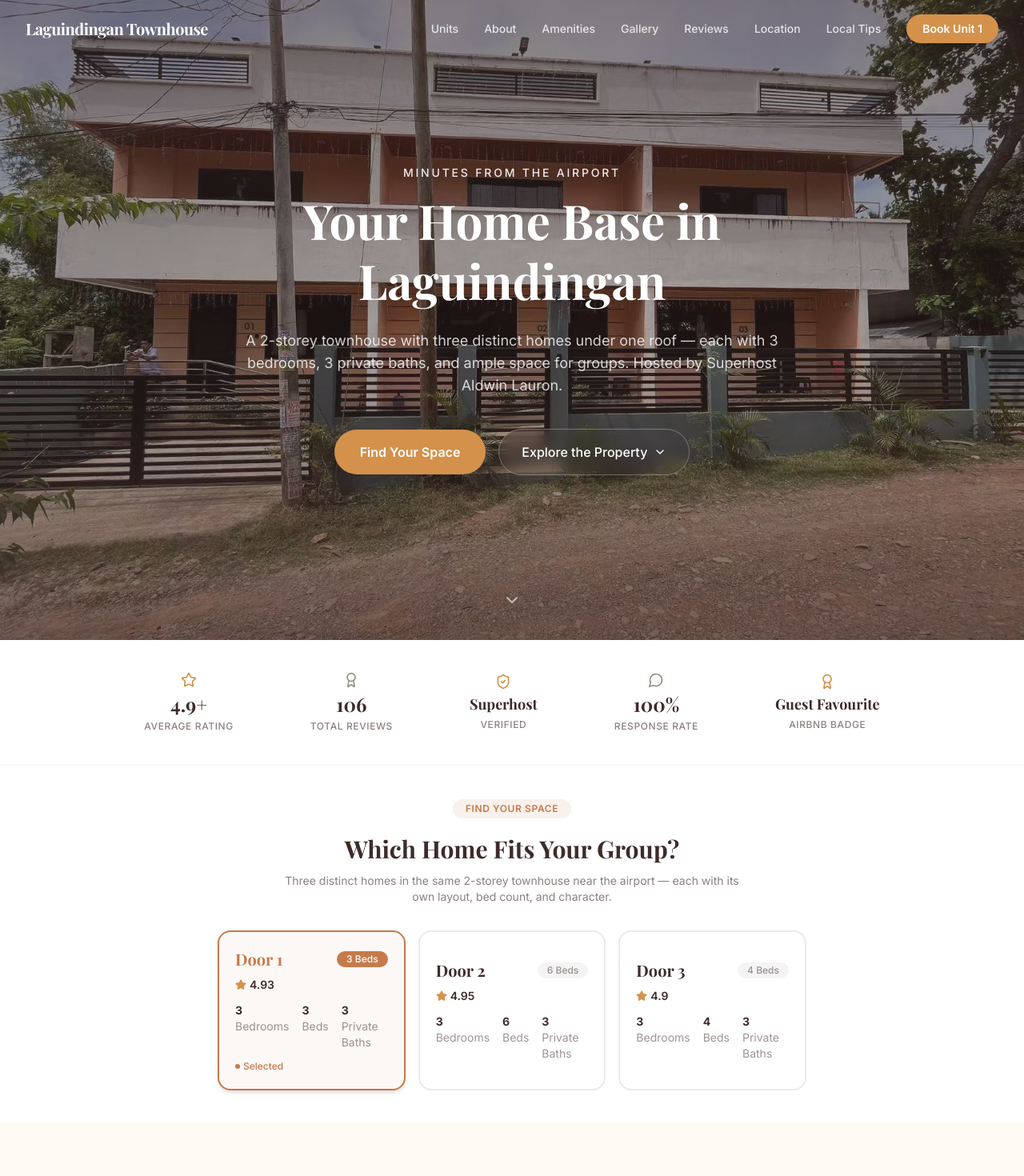
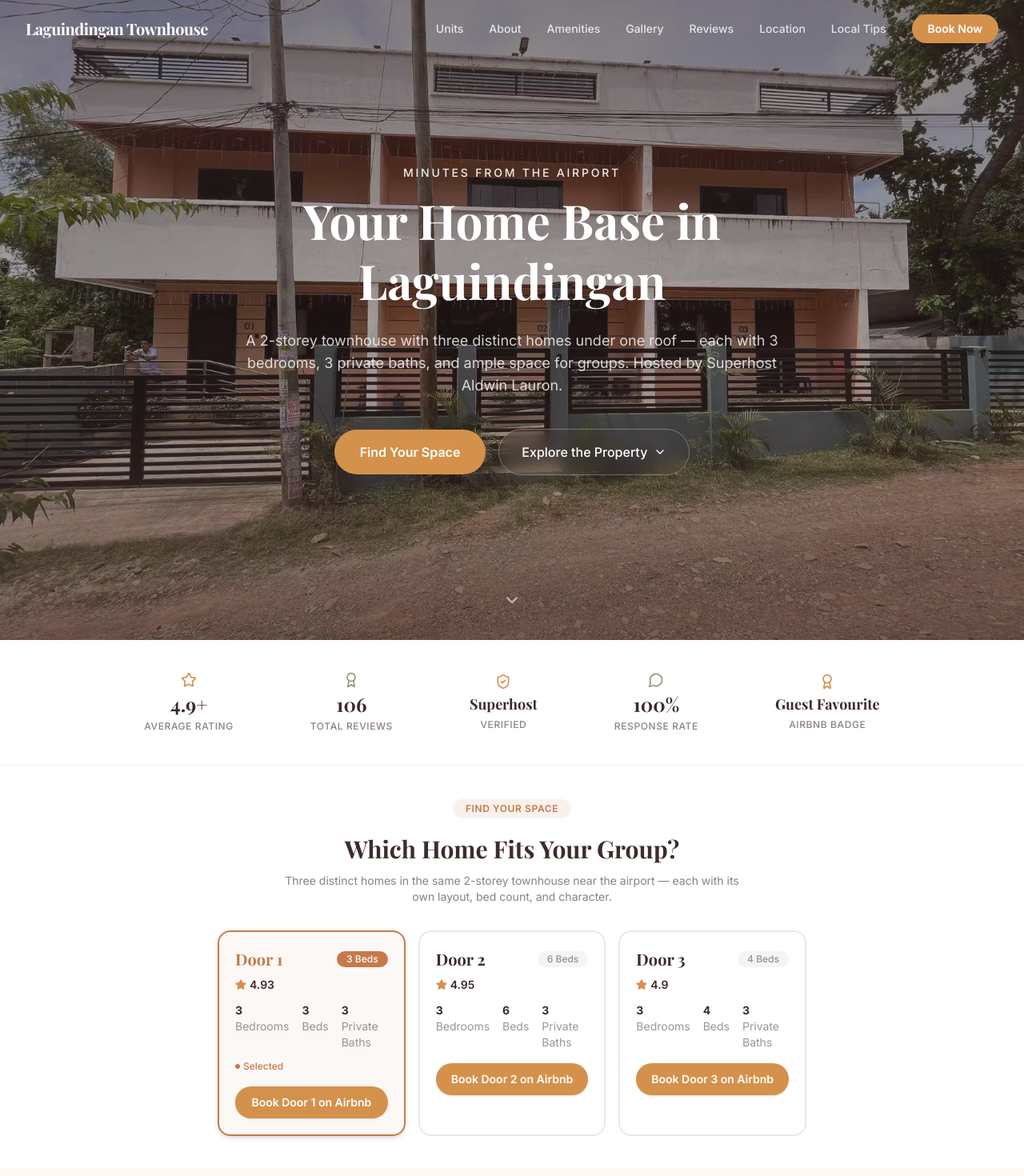
Before and after one commit to lauronjohn/laguindingan-townhouse, a React (Vite) app: page / in a window 1280 px wide. Shown: the top 1470 px of the page at 80% size. Built offline with nearby package versions, Linux system fonts and the light colour scheme.

Commit message:
Change navbar CTA to 'Book Now' that scrolls to unit-selector; add per-unit Airbnb booking buttons inside selector cards

```diff
--- a/src/components/Navbar.jsx
+++ b/src/components/Navbar.jsx
@@ -2,12 +2,10 @@ import { useState, useEffect } from "react";
 import { Link } from "react-scroll";
 import { Menu, X } from "lucide-react";
 import { siteData } from "../data/siteData";
-import { useUnit } from "../context/UnitContext";
 
 export default function Navbar() {
   const [scrolled, setScrolled] = useState(false);
   const [mobileOpen, setMobileOpen] = useState(false);
-  const { activeUnit } = useUnit();
 
   useEffect(() => {
     const handleScroll = () => setScrolled(window.scrollY > 48);
@@ -53,14 +51,15 @@ export default function Navbar() {
                 {link.label}
               </Link>
             ))}
-            <a
-              href={activeUnit.airbnbUrl}
-              target="_blank"
-              rel="noopener noreferrer"
+            <Link
+              to="unit-selector"
+              smooth
+              duration={600}
+              offset={-80}
               className="rounded-full bg-amber px-5 py-2 text-sm font-semibold text-white shadow-md transition-all hover:bg-clay-dark hover:shadow-lg"
             >
-              Book {activeUnit.shortName}
-            </a>
+              Book Now
+            </Link>
           </div>
 
           <button
@@ -93,14 +92,16 @@ export default function Navbar() {
                 {link.label}
               </Link>
             ))}
-            <a
-              href={activeUnit.airbnbUrl}
-              target="_blank"
-              rel="noopener noreferrer"
+            <Link
+              to="unit-selector"
+              smooth
+              duration={600}
+              offset={-80}
+              onClick={() => setMobileOpen(false)}
               className="mt-2 inline-block rounded-full bg-amber px-6 py-3 text-center text-sm font-semibold text-white shadow-md transition-all hover:bg-clay-dark"
             >
-              Book {activeUnit.shortName}
-            </a>
+              Book Now
+            </Link>
           </div>
         </div>
       )}
--- a/src/components/UnitSelector.jsx
+++ b/src/components/UnitSelector.jsx
@@ -21,14 +21,17 @@ export default function UnitSelector() {
           {units.map((unit) => {
             const isActive = activeUnit.id === unit.id;
             return (
-              <button
+              <div
                 key={unit.id}
-                onClick={() => setActiveUnit(unit)}
                 className={`group relative rounded-2xl border-2 p-5 text-left transition-all duration-300 ${
                   isActive
                     ? "border-clay bg-clay/5 shadow-md"
                     : "border-cocoa/10 bg-white hover:border-clay/30 hover:shadow-sm"
                 }`}
+              >
+                <button
+                  onClick={() => setActiveUnit(unit)}
+                  className="w-full text-left"
                 >
                   <div className="flex items-center justify-between">
                     <span
@@ -69,6 +72,15 @@ export default function UnitSelector() {
                     </div>
                   )}
                 </button>
+                <a
+                  href={unit.airbnbUrl}
+                  target="_blank"
+                  rel="noopener noreferrer"
+                  className="mt-4 flex w-full items-center justify-center rounded-full bg-amber px-4 py-2.5 text-sm font-semibold text-white shadow transition-all hover:bg-clay-dark hover:shadow-md"
+                >
+                  Book {unit.name} on Airbnb
+                </a>
+              </div>
             );
           })}
         </div>
```
Lines whose indentation alone changed are shown as unchanged.
